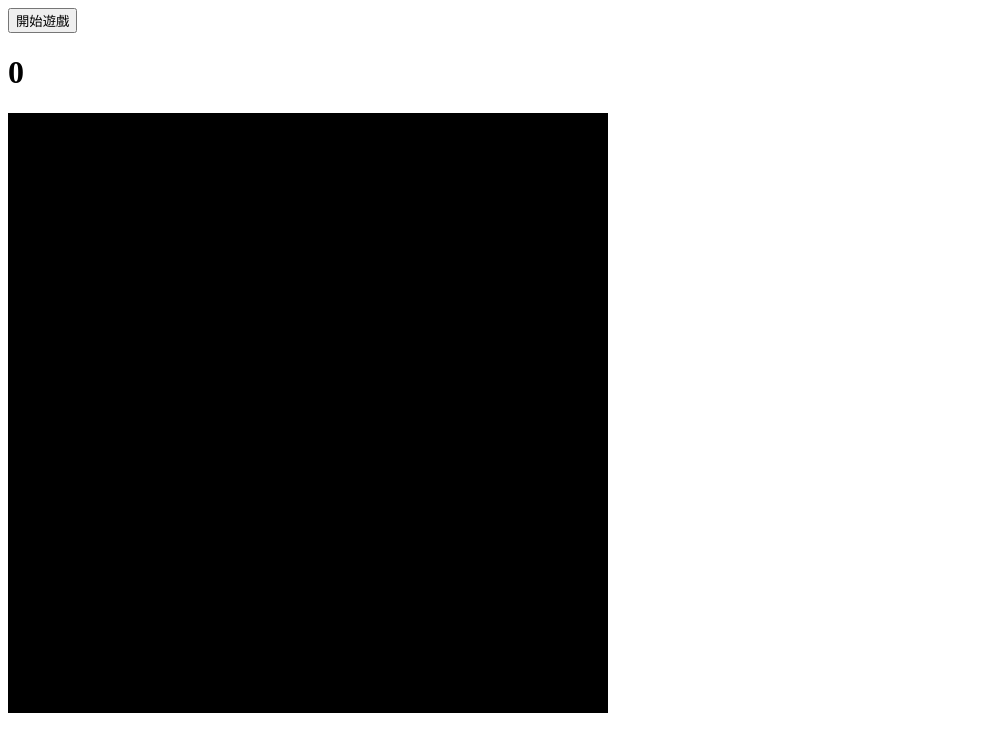
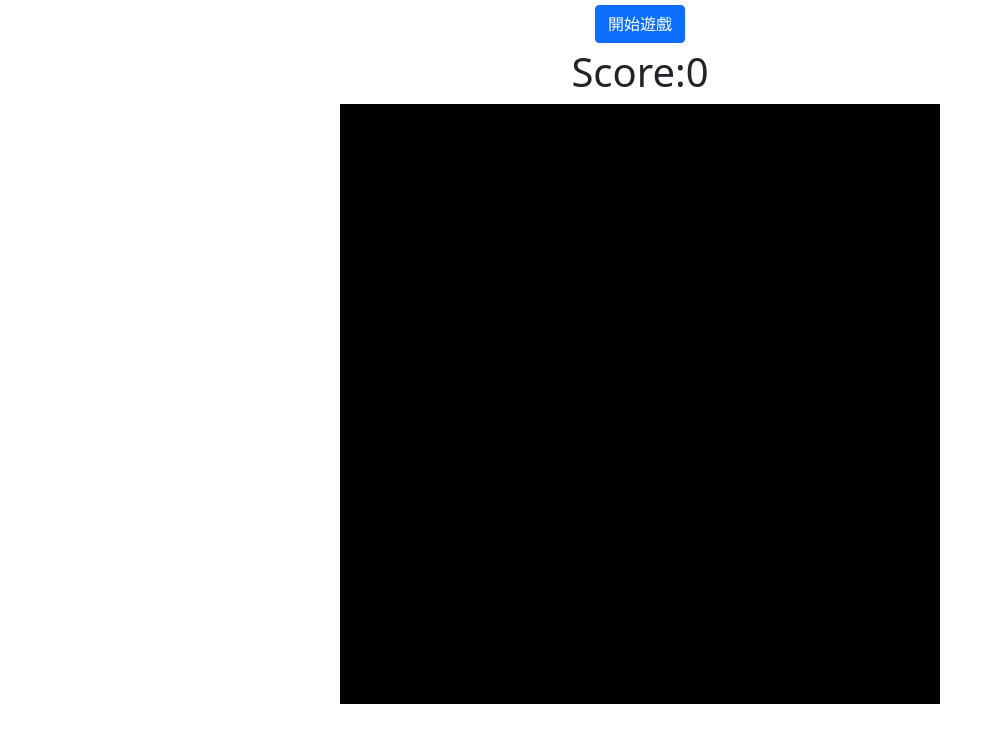
Before and after one commit to Calmtea5209/Snake, a plain HTML site: page index.html in a window 1280 px wide. Shown: the whole page, without its empty margins (0-995 px from the left). Drawn offline with nearby package versions, Linux system fonts and the light colour scheme.

Commit message:
Change appearance and when snake touch itself or wall,the game will be lose

```diff
--- a/draw.js
+++ b/draw.js
@@ -3,12 +3,16 @@ const ctx=canvas.getContext("2d");
 const size=10;
 const rows=canvas.height/size;
 const columns=canvas.width/size;
+const time = 80;
 var snake;
+var cnt = 0;
 function setup(){
+    if(cnt>=1) clearInterval(routine);
+    cnt++;
     snake= new Snake();
     fruit= new Fruit();
     fruit.Location();
-    setInterval(function(){
+    routine = setInterval(function(){
         ctx.clearRect(0,0,canvas.width,canvas.height);
         fruit.draw();
         snake.update();
@@ -16,7 +20,7 @@ function setup(){
         if(snake.eat(fruit)){
             fruit.Location();
         }
-    },50); //毫秒
+    },time-snake.total); //毫秒
 }
 
 window.addEventListener("keydown",function(evt){
--- a/index.html
+++ b/index.html
@@ -2,12 +2,29 @@
 <html>
     <head>
         <meta charset="utf-8">
+        <link href="https://cdn.jsdelivr.net/npm/bootstrap@5.1.1/dist/css/bootstrap.min.css" rel="stylesheet" integrity="sha384-F3w7mX95PdgyTmZZMECAngseQB83DfGTowi0iMjiWaeVhAn4FJkqJByhZMI3AhiU" crossorigin="anonymous">
         <title>Snake</title>
+        <style>
+            canvas {
+                padding-left: 0;
+                padding-right: 0;
+                margin-left: auto;
+                margin-right: auto;
+                display: block;
+            }
+            button {
+                padding-left: 0;
+                padding-right: 0;
+                margin-left: auto;
+                margin-right: auto;
+                display: block;
+            }
+        </style>
     </head>
     <body>
-        <button onclick="setup()">開始遊戲</button>
-        <h1 id="score_id">0</h1>
-        <canvas id="canvas" width="600px" height="600px" style="background-color:black"></canvas>
+        <center><button id="button" onclick="setup()" class="btn btn-primary" style="margin:5px 0px 5px 0px">開始遊戲</button></center>
+        <center><h1 id="score_id">Score:0</h1></center>
+        <canvas id="canvas"  width="600px" height="600px" style="background-color:black"></canvas>
         <script src="fruit.js"></script>
         <script src="snake.js"></script>
         <script src="draw.js"></script>
--- a/snake.js
+++ b/snake.js
@@ -6,38 +6,35 @@ function Snake(){
     this.total=0;
     this.tailx=[];
     this.taily=[];
+    this.endx;
+    this.endy;
     this.draw=function(){
         ctx.fillStyle="#00EC00";
-        for(let i =0;i<this.tailx.length;i++){
+        for(let i=0;i<this.tailx.length;i++){
             ctx.fillRect(this.tailx[i],this.taily[i],size,size);
         }
         ctx.fillRect(this.x,this.y,size,size);
     }
     this.update=function(){
+        this.endx = this.tailx[0];
+        this.endy = this.taily[0];
+        if(this.hit()){
+            clearInterval(routine);
+            alert("Game over!");
+            ctx.fillStyle="#00EC00";
+            ctx.fillRect(endx,endy,size,size);
+        }
         for (let i=0; i<this.tailx.length - 1; i++) {  //索引0的值變成索引1的值....
             this.tailx[i] = this.tailx[i+1];
             this.taily[i] = this.taily[i+1];
         }
-
         this.tailx[this.total-1]=this.x;  //儲存頭的座標
         this.taily[this.total-1]=this.y;
+        this.x+=this.xSpeed;
+        this.y+=this.ySpeed;
+        this.updateScore();
 
 
-        this.x+=this.xSpeed;
-        this.y+=this.ySpeed;
-        if(this.x>canvas.width-size){
-            this.x=0;
-        }
-        if(this.y>canvas.height-size){
-            this.y=0;
-        }
-        if(this.x<0){
-            this.x=canvas.width-size;
-        }
-        if(this.y<0){
-            this.y=canvas.height-size;
-        }
-        this.updateScore();
     }
     this.changeDirection=function(direction){
         switch(direction){
@@ -70,6 +67,18 @@ function Snake(){
         }
     }
     this.hit=function(){
+        if(this.x>canvas.width-size){
+            return true;
+        }
+        if(this.y>canvas.height-size){
+            return true;
+        }
+        if(this.x<0){
+            return true;
+        }
+        if(this.y<0){
+            return true;
+        }
         for(let i=0;i<this.total;i++){
             if(this.x==this.tailx[i] && this.y==this.taily[i]){
                 return true;
@@ -78,6 +87,6 @@ function Snake(){
         return false;
     }
     this.updateScore=function(){
-        document.getElementById('score_id').innerHTML = this.total
+        document.getElementById('score_id').innerHTML = "Score:"+this.total
     }
 }
```
